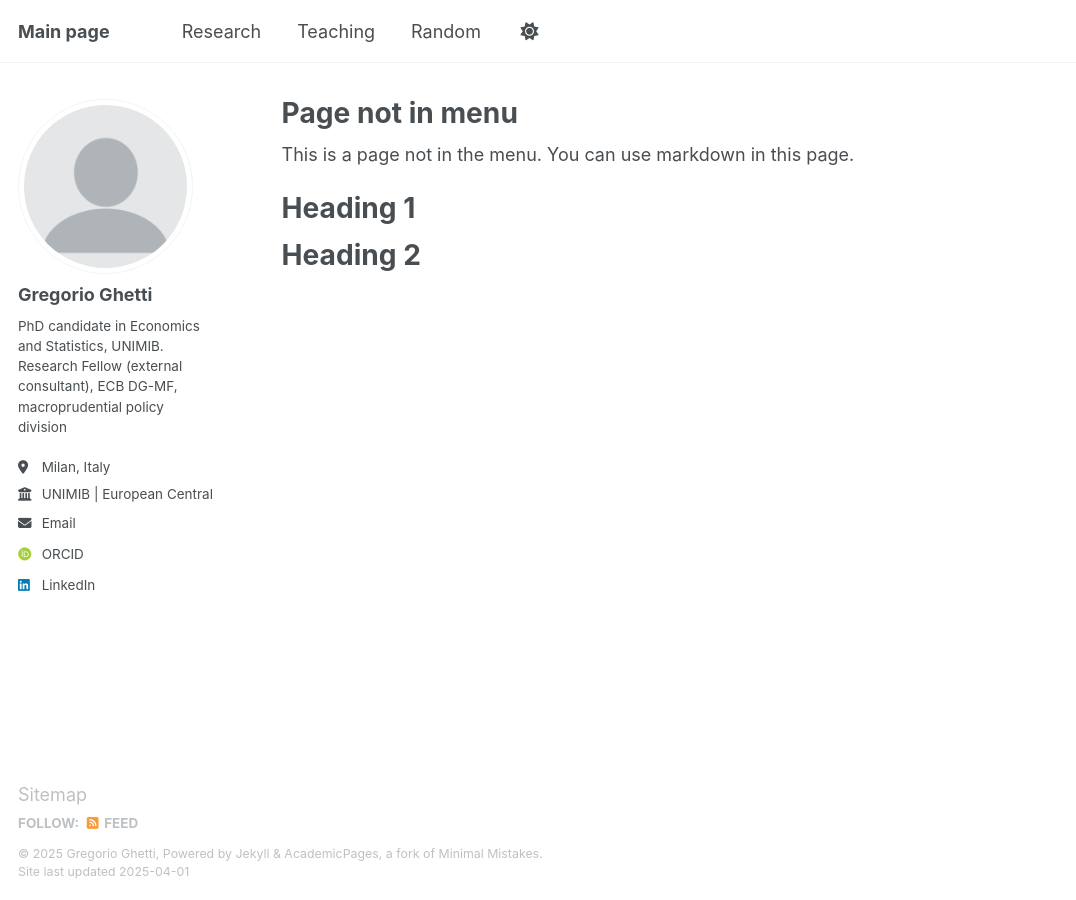
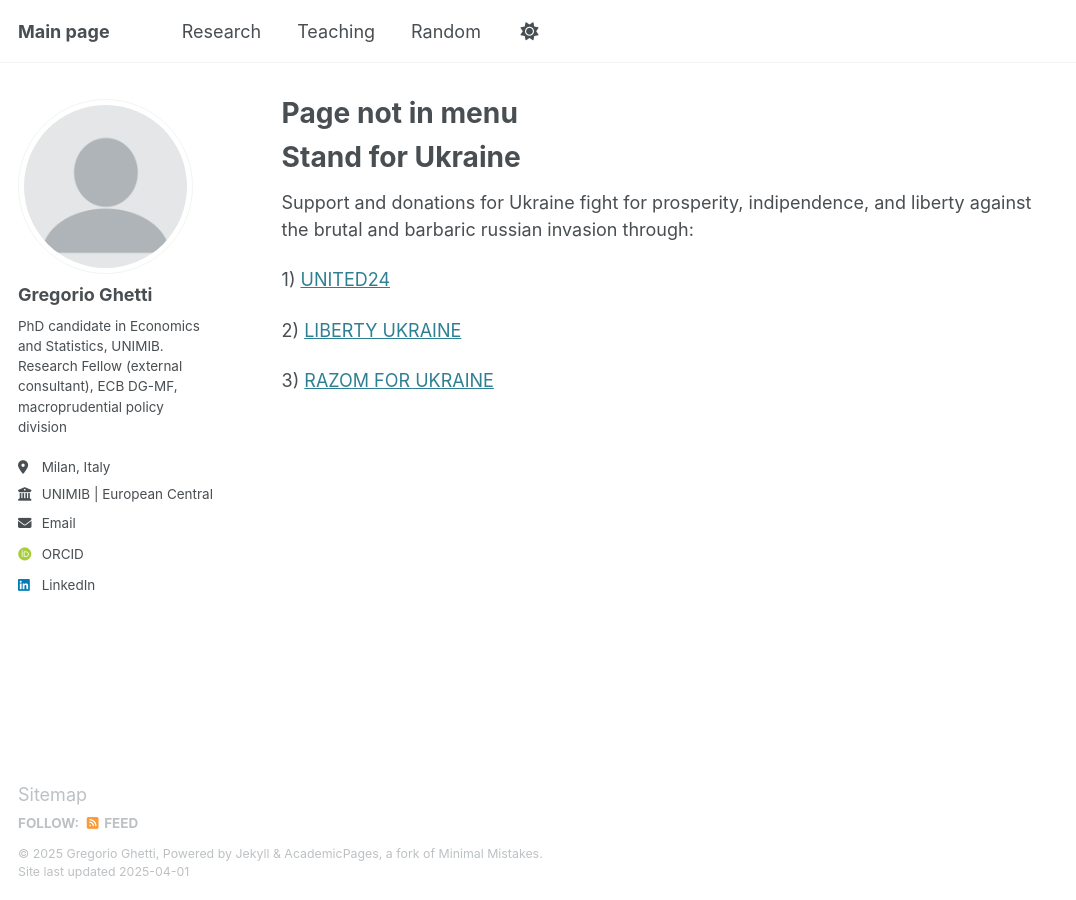
Before and after one commit to GregGh95/GregGh95.github.io, a Jekyll site: the page built from _pages/non-menu-page.md, in a window 1280 px wide. Shown: the whole page, without its empty margins (0-1076 px from the left). Built offline with Jekyll 4.4.1, drawn with Linux system fonts in a browser that asks for light colours; some web fonts are replaced.

Commit message:
Update non-menu-page.md

```diff
--- a/_pages/non-menu-page.md
+++ b/_pages/non-menu-page.md
@@ -7,10 +7,13 @@ redirect_from:
   - "/nmp.html"
 ---
 
-This is a page not in the menu. You can use markdown in this page.
+Stand for Ukraine
+==
 
-Heading 1
-======
+Support and donations for Ukraine fight for prosperity, indipendence, and liberty against the brutal and barbaric russian invasion through:
 
-Heading 2
-======
+1) [UNITED24](https://u24.gov.ua/)
+
+2) [LIBERTY UKRAINE](https://www.libertyukraine.org/)
+
+3) [RAZOM FOR UKRAINE](https://www.razomforukraine.org/donate/)
```
